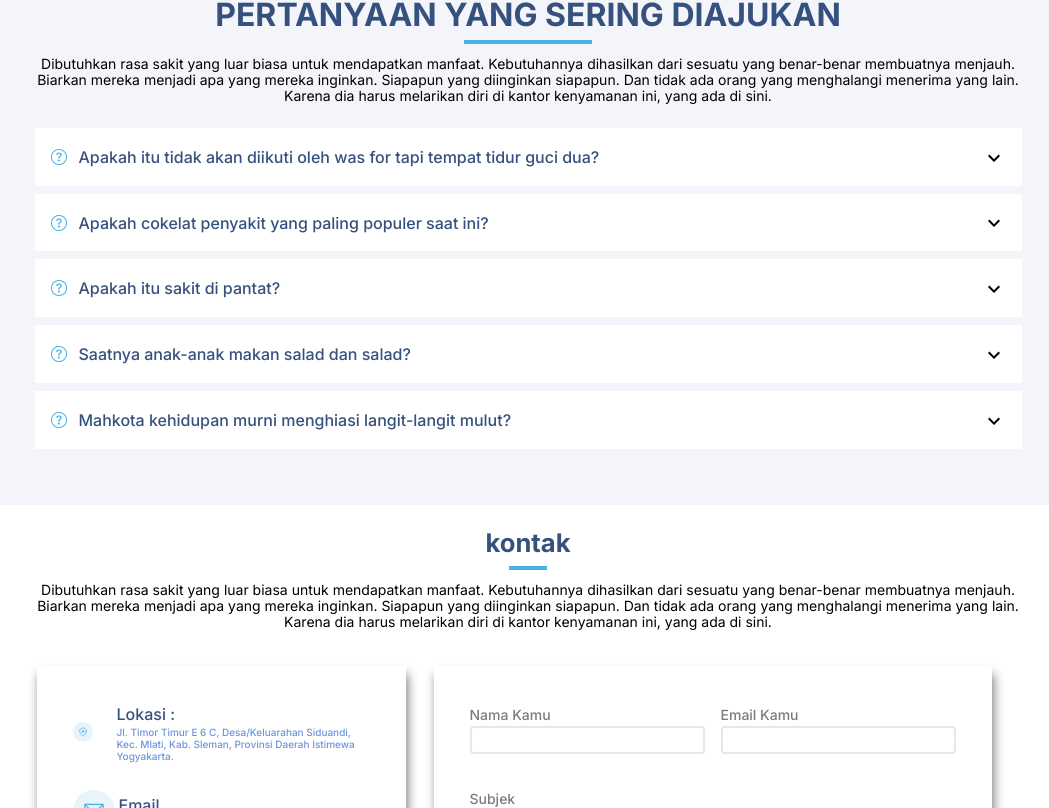
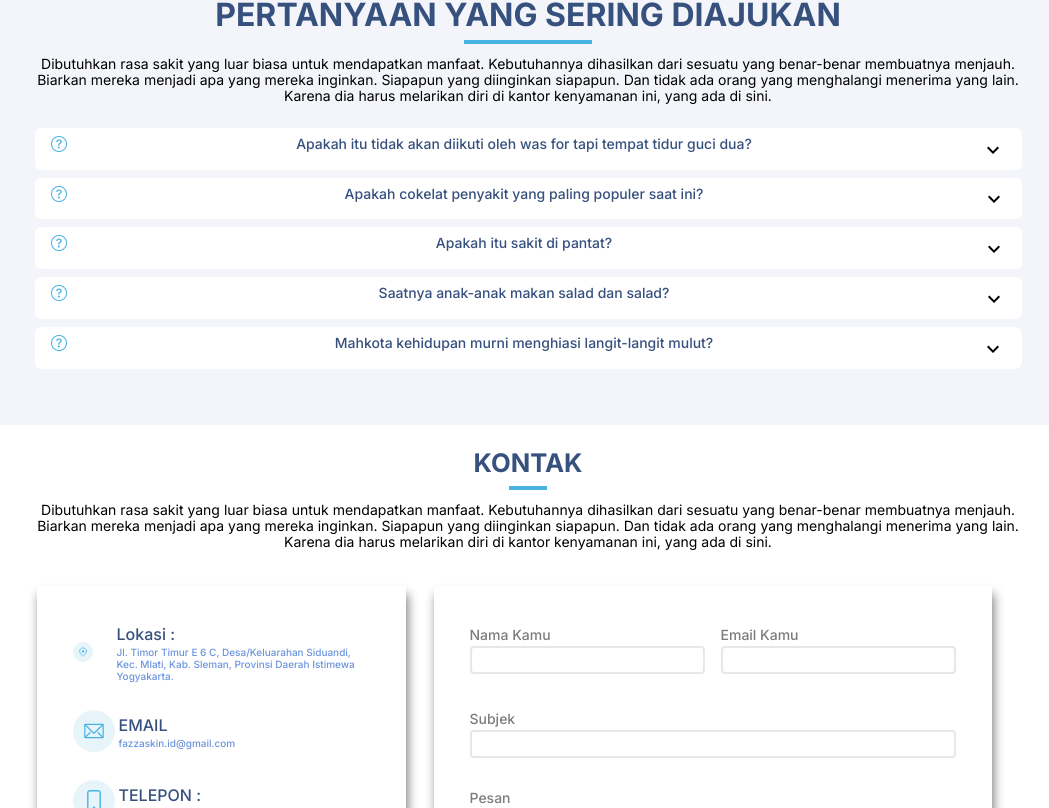
Before and after one commit to uttampun44/fazza-beauty-reactjs, a React (Vite) app: page / in a window 1280 px wide. Shown: the part 4532-5340 px from the top of the page, without its empty margins (112-1161 px from the left). Built offline with nearby package versions, Linux system fonts and the light colour scheme.

Commit message:
faq accordin

```diff
--- /dev/null
+++ b/src/Components/FAQ/Faq.js
@@ -0,0 +1,44 @@
+
+const faqdetail = [
+    {
+      image:'/src/assets/Images/question.png',
+      title: "Apakah itu tidak akan diikuti oleh was for tapi tempat tidur guci dua?",
+      content: `Lorem ipsum dolor, sit amet consectetur adipisicing elit. Quis sapiente
+      laborum cupiditate possimus labore, hic temporibus velit dicta earum
+      suscipit commodi eum enim atque at? Et perspiciatis dolore iure
+      voluptatem.`
+    },
+    {
+      image:'/src/assets/Images/question.png',
+      title: "Apakah cokelat penyakit yang paling populer saat ini?",
+      content: `Lorem ipsum dolor, sit amet consectetur adipisicing elit. Quis sapiente
+      laborum cupiditate possimus labore, hic temporibus velit dicta earum
+      suscipit commodi eum enim atque at? Et perspiciatis dolore iure
+      voluptatem.`
+    },
+    {
+      image:'/src/assets/Images/question.png',
+      title: "Apakah itu sakit di pantat?",
+      content: `Lorem ipsum dolor, sit amet consectetur adipisicing elit. Quis sapiente
+      laborum cupiditate possimus labore, hic temporibus velit dicta earum
+      suscipit commodi eum enim atque at? Et perspiciatis dolore iure
+      voluptatem.`
+    },
+    {
+        image:'/src/assets/Images/question.png',
+        title: "Saatnya anak-anak makan salad dan salad?",
+        content: `Lorem ipsum dolor, sit amet consectetur adipisicing elit. Quis sapiente
+        laborum cupiditate possimus labore, hic temporibus velit dicta earum
+        suscipit commodi eum enim atque at? Et perspiciatis dolore iure
+        voluptatem.`
+      },
+      {
+        image:'/src/assets/Images/question.png',
+        title: "Mahkota kehidupan murni menghiasi langit-langit mulut?",
+        content: `Lorem ipsum dolor, sit amet consectetur adipisicing elit. Quis sapiente
+        laborum cupiditate possimus labore, hic temporibus velit dicta earum
+        suscipit commodi eum enim atque at? Et perspiciatis dolore iure
+        voluptatem.`
+      }
+  ]
+export default faqdetail
--- /dev/null
+++ b/src/Components/FAQ/Faqaccordin.jsx
@@ -0,0 +1,26 @@
+import React, { useState } from 'react';
+import KeyboardArrowDownIcon from '@mui/icons-material/KeyboardArrowDown';
+
+function Faqaccordin({image, title, content}) {
+
+     const [faqdisplay, setFaq] = useState(false);
+
+    const accordinFaq = () =>{
+     setFaq(!faqdisplay)
+     console.log("Hello")
+    }
+  return (
+    <div>
+        <div className='flex justify-between bg-white px-4 py-2 mb-2 rounded-md'>
+             <img src={image} className='w-[1rem] h-[1rem]'/>
+             <p className='font-display text-sm leading-4 font-medium text-[#37517E]'>{title}</p>
+            <button onClick={accordinFaq}> <KeyboardArrowDownIcon/></button>
+        </div>
+        <div className='faq-content'>
+           <p style={{display: faqdisplay? 'block' : 'none'}} className='pt-4 pb-4'>{content}</p>
+        </div>
+    </div>
+  )
+}
+
+export default Faqaccordin
--- a/src/Components/FAQ/Frequentlyaskequestion.jsx
+++ b/src/Components/FAQ/Frequentlyaskequestion.jsx
@@ -1,11 +1,13 @@
 import { useEffect, useState } from 'react'
-import KeyboardArrowDownIcon from '@mui/icons-material/KeyboardArrowDown';
-import LocationOnIcon from '@mui/icons-material/LocationOn';
+import Faqaccordin from './Faqaccordin';
+import Faq from './Faq.js'
 
 function Frequentlyaskequestion() {
 
-    const[displayAccordin, setAccordin] = useState(false)
+    const[faq, setFaq] = useState(Faq)
+    console.log(faq)
 
+    console.log(faq)
     const[formdetails, setDetails] = useState({
       fullname: '',
       email : "",
@@ -20,59 +22,10 @@ function Frequentlyaskequestion() {
      console.log(formdetails)
 
     }
+const text = (e) =>{
+  console.log(e.target.value)
+}
 
-    const faqdetail = [
-        {
-          image:'/src/assets/Images/question.png',
-          title: "Apakah itu tidak akan diikuti oleh was for tapi tempat tidur guci dua?",
-          content: `Lorem ipsum dolor, sit amet consectetur adipisicing elit. Quis sapiente
-          laborum cupiditate possimus labore, hic temporibus velit dicta earum
-          suscipit commodi eum enim atque at? Et perspiciatis dolore iure
-          voluptatem.`
-        },
-        {
-          image:'/src/assets/Images/question.png',
-          title: "Apakah cokelat penyakit yang paling populer saat ini?",
-          content: `Lorem ipsum dolor, sit amet consectetur adipisicing elit. Quis sapiente
-          laborum cupiditate possimus labore, hic temporibus velit dicta earum
-          suscipit commodi eum enim atque at? Et perspiciatis dolore iure
-          voluptatem.`
-        },
-        {
-          image:'/src/assets/Images/question.png',
-          title: "Apakah itu sakit di pantat?",
-          content: `Lorem ipsum dolor, sit amet consectetur adipisicing elit. Quis sapiente
-          laborum cupiditate possimus labore, hic temporibus velit dicta earum
-          suscipit commodi eum enim atque at? Et perspiciatis dolore iure
-          voluptatem.`
-        },
-        {
-            image:'/src/assets/Images/question.png',
-            title: "Saatnya anak-anak makan salad dan salad?",
-            content: `Lorem ipsum dolor, sit amet consectetur adipisicing elit. Quis sapiente
-            laborum cupiditate possimus labore, hic temporibus velit dicta earum
-            suscipit commodi eum enim atque at? Et perspiciatis dolore iure
-            voluptatem.`
-          },
-          {
-            image:'/src/assets/Images/question.png',
-            title: "Mahkota kehidupan murni menghiasi langit-langit mulut?",
-            content: `Lorem ipsum dolor, sit amet consectetur adipisicing elit. Quis sapiente
-            laborum cupiditate possimus labore, hic temporibus velit dicta earum
-            suscipit commodi eum enim atque at? Et perspiciatis dolore iure
-            voluptatem.`
-          }
-      ]
-
-      const text = (e) =>{
-      console.log(e.target.value)
-      }
-      console.log(faqdetail)
-
-      const accordinfaq = () =>{
-        console.log(`it's working`)
-        setAccordin(!displayAccordin)
-      }
   return (
     <div>
         <section className='bg-[#F3F5FA] mt-9'>
@@ -90,24 +43,9 @@ function Frequentlyaskequestion() {
                   <div className='faq-accordin mt-6 pb-12'>
                   <div className='accordin-div'>
                                  {
-                                  faqdetail.map((accordin) =>{
-                                    return (
-                                      <div className='' key={accordin.id}>
-                                       <div className='flex justify-between items-center bg-white mb-2 pl-4 pr-4 px-4 py-4'>
-                                           <div className='flex'>
-                                           <img src={accordin.image} className='w-[1rem] mr-3'/>
-                                           <p className='font-display font-medium text-[#37517E] leading-4'>{accordin.title}</p>
-                                           </div>
-                                           <div>
-                                             <button onClick={accordinfaq}><KeyboardArrowDownIcon /></button>
-                                       </div>
-                                       </div>
-                                       <div style={{display : displayAccordin ? 'block' : 'none'}}>
-                                           <p className='pt-4 pb-4 font-display font-normal'>{accordin.content}</p>
-                                        </div>
-                                      </div>
-                                    )
-                                  })
+                                   faq.map((faqitems)=> {
+                                    return <Faqaccordin key={faqitems.id} {...faqitems}/>
+                                   })
                                  }
                              </div>
                   </div>
@@ -118,7 +56,7 @@ function Frequentlyaskequestion() {
             <div className='max-w-[983px] mr-auto ml-auto'>
                   <div className='contact-us-title-section flex flex-col items-center mb-9'>
                      <div className='contact-title mb-3'>
-                          <h9 className='text-center text-[#37517E] font-display font-bold leading-7 text-[1.6rem]'>kontak</h9>
+                          <h9 className='text-center text-[#37517E] font-display font-bold leading-7 text-[1.6rem] uppercase'>kontak</h9>
                           <hr className='mt-2 divide-x-2 border-2 border-[#47B2E4] border-solid w-[3vw] ml-auto mr-auto'></hr>
                      </div>
                      <div className='text-center'>
@@ -144,7 +82,7 @@ function Frequentlyaskequestion() {
                           <img src='/src/assets/Images/email.svg'/>
                          </div>
                       <div className='email-details'>
-                          <h9 className='font-display leading-5 text-[1rem] font-medium text-[#37517E] ml-1'>Email</h9>
+                          <h9 className='font-display leading-5 text-[1rem] font-medium text-[#37517E] ml-1 uppercase'>Email</h9>
                           <p className='font-display text-[10px] font-medium leading-3 text-[#6A94DD] ml-1'>fazzaskin.id@gmail.com</p>
                           </div>
                          </div>
@@ -153,7 +91,7 @@ function Frequentlyaskequestion() {
                                 <img src='/src/assets/Images/telephone.svg'/>
                             </div>
                             <div className='telephone-heading'>
-                                  <h9 className='font-display leading-5 text-[1rem] font-medium text-[#37517E] ml-1'>Telepon :</h9>
+                                  <h9 className='font-display leading-5 text-[1rem] font-medium text-[#37517E] ml-1 uppercase'>Telepon :</h9>
                                   <p className='font-display text-[10px] font-medium leading-3 text-[#6A94DD] ml-1'>+62 8132 3456 7890</p>
                             </div>
                       </div>
```
